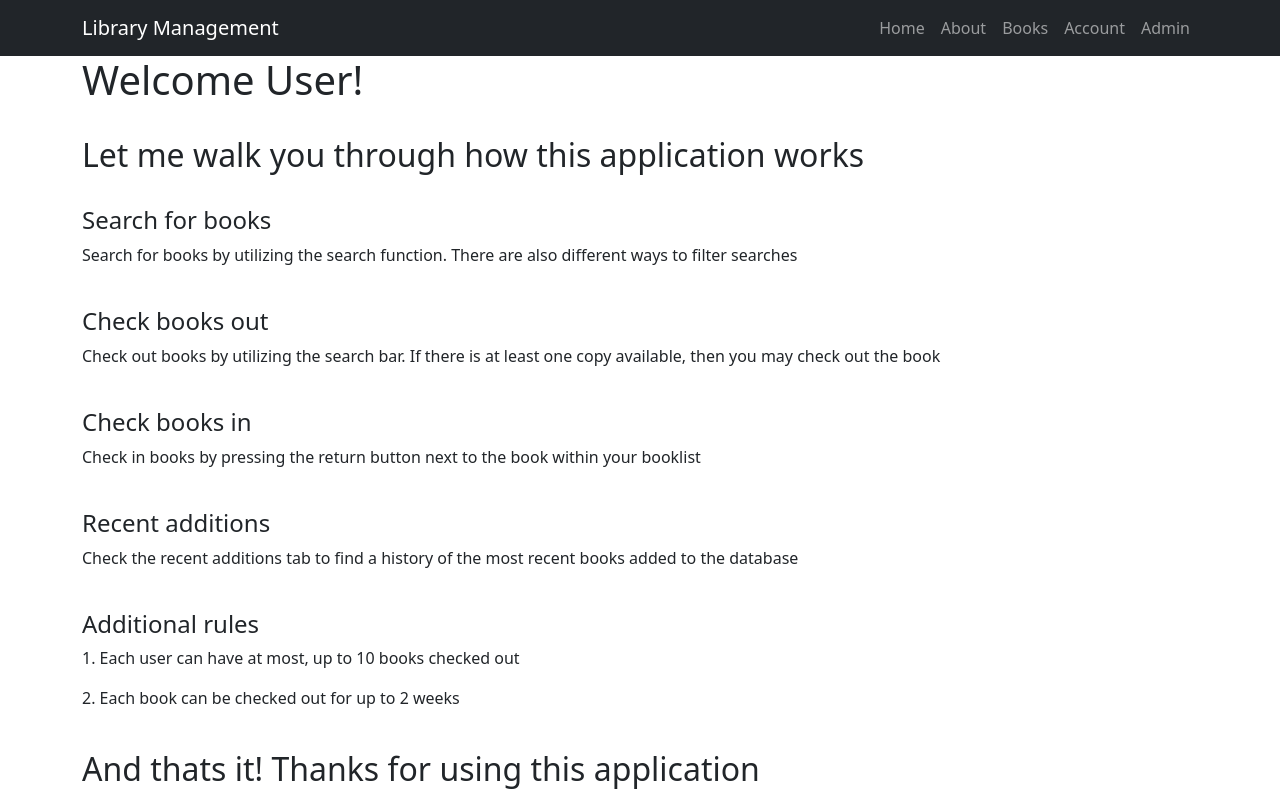
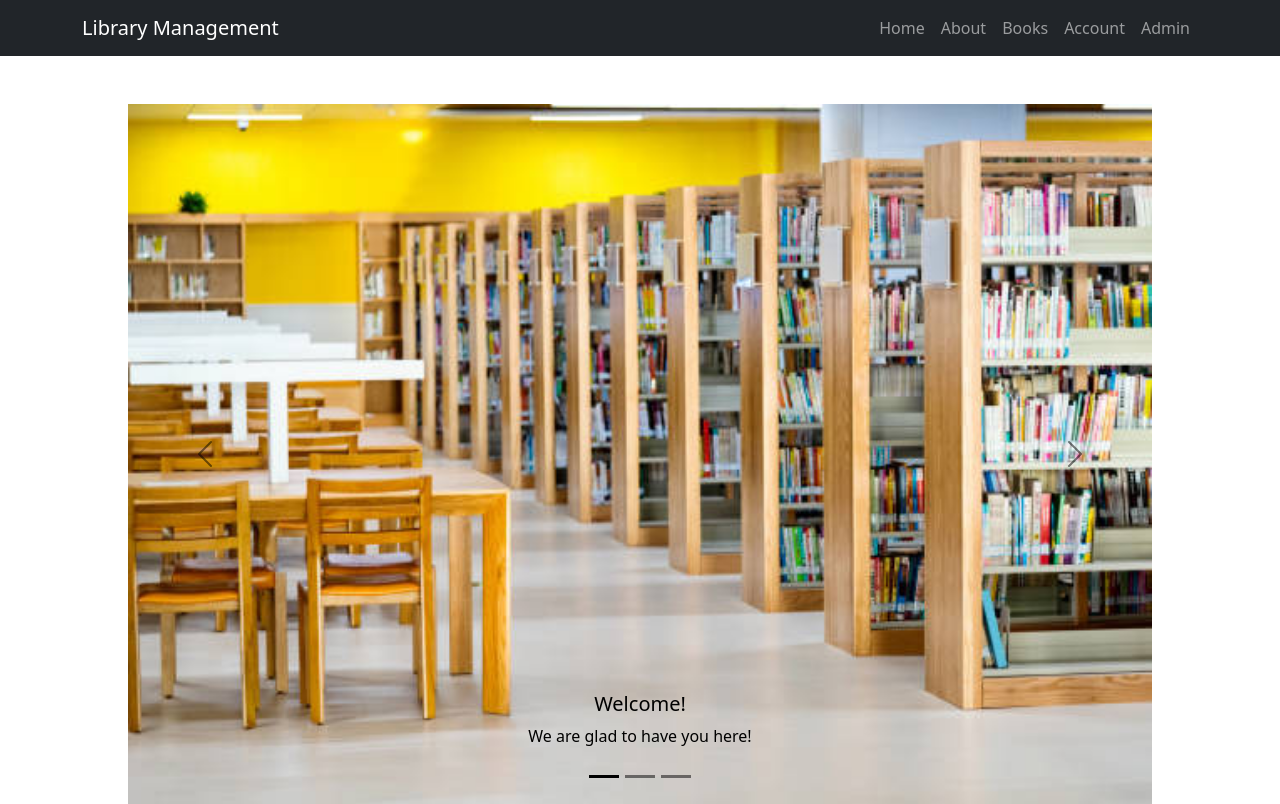
Before and after one commit to StevenWeng60/library-management-system, an Angular app in the folder frontend/library-frontend/: page /home in a window 1280 px wide. Built offline with nearby package versions, Linux system fonts and the light colour scheme.

Commit message:
Added new changes to the home page

```diff
--- a/frontend/library-frontend/src/app/home/home.component.css
+++ b/frontend/library-frontend/src/app/home/home.component.css
@@ -0,0 +1,5 @@
+.homecontainer {
+  height: 70vh;
+  width: 80vw;
+  margin: auto;
+}
--- a/frontend/library-frontend/src/app/home/home.component.html
+++ b/frontend/library-frontend/src/app/home/home.component.html
@@ -1,27 +1,40 @@
 <app-navbar></app-navbar>
-
-<div class="container-md body-container">
-  <h1>Welcome User!</h1>
-  <br>
-  <h2>Let me walk you through how this application works</h2>
-  <h3></h3>
-  <br>
-  <h4>Search for books</h4>
-  <p>Search for books by utilizing the search function. There are also different ways to filter searches</p>
-  <br>
-  <h4>Check books out</h4>
-  <p>Check out books by utilizing the search bar. If there is at least one copy available, then you may check out the
-    book</p>
-  <br>
-  <h4>Check books in</h4>
-  <p>Check in books by pressing the return button next to the book within your booklist</p>
-  <br>
-  <h4>Recent additions</h4>
-  <p>Check the recent additions tab to find a history of the most recent books added to the database</p>
-  <br>
-  <h4>Additional rules</h4>
-  <p>1. Each user can have at most, up to 10 books checked out</p>
-  <p>2. Each book can be checked out for up to 2 weeks</p>
-  <br>
-  <h2>And thats it! Thanks for using this application</h2>
+<div class="homecontainer mt-5">
+  <div id="carouselExampleDark" class="carousel carousel-dark slide maxslides">
+    <div class="carousel-indicators">
+      <button type="button" data-bs-target="#carouselExampleDark" data-bs-slide-to="0" class="active" aria-current="true"
+        aria-label="Slide 1"></button>
+      <button type="button" data-bs-target="#carouselExampleDark" data-bs-slide-to="1" aria-label="Slide 2"></button>
+      <button type="button" data-bs-target="#carouselExampleDark" data-bs-slide-to="2" aria-label="Slide 3"></button>
+    </div>
+    <div class="carousel-inner">
+      <div class="carousel-item active" data-bs-interval="2000">
+        <img src="/assets/library-with-tables.jpg" class="d-block w-100" alt="..." height="700">
+        <div class="carousel-caption d-none d-md-block">
+          <h5>Welcome!</h5>
+          <p>We are glad to have you here!</p>
+        </div>
+      </div>
+      <div class="carousel-item" data-bs-interval="2000">
+        <img src="/assets/default-book.png" class="d-block w-100" height="700" alt="...">
+        <div class="carousel-caption d-none d-md-block">
+          <h5>We hope</h5>
+          <p>That you can find the book that you are looking for</p>
+        </div>
+      </div>
+      <div class="carousel-item">
+        <img src="/assets/stack-of-books.jpg" class="d-block w-100" height="700" alt="...">
+        <div class="carousel-caption d-none d-md-block">
+        </div>
+      </div>
+    </div>
+    <button class="carousel-control-prev" type="button" data-bs-target="#carouselExampleDark" data-bs-slide="prev">
+      <span class="carousel-control-prev-icon" aria-hidden="true"></span>
+      <span class="visually-hidden">Previous</span>
+    </button>
+    <button class="carousel-control-next" type="button" data-bs-target="#carouselExampleDark" data-bs-slide="next">
+      <span class="carousel-control-next-icon" aria-hidden="true"></span>
+      <span class="visually-hidden">Next</span>
+    </button>
+  </div>
 </div>
```
Also changed, not shown: frontend/library-frontend/src/app/app.component.html (line endings or trailing spaces), frontend/library-frontend/src/assets/library-with-tables.jpg (added), frontend/library-frontend/src/assets/stack-of-books.jpg (added).
